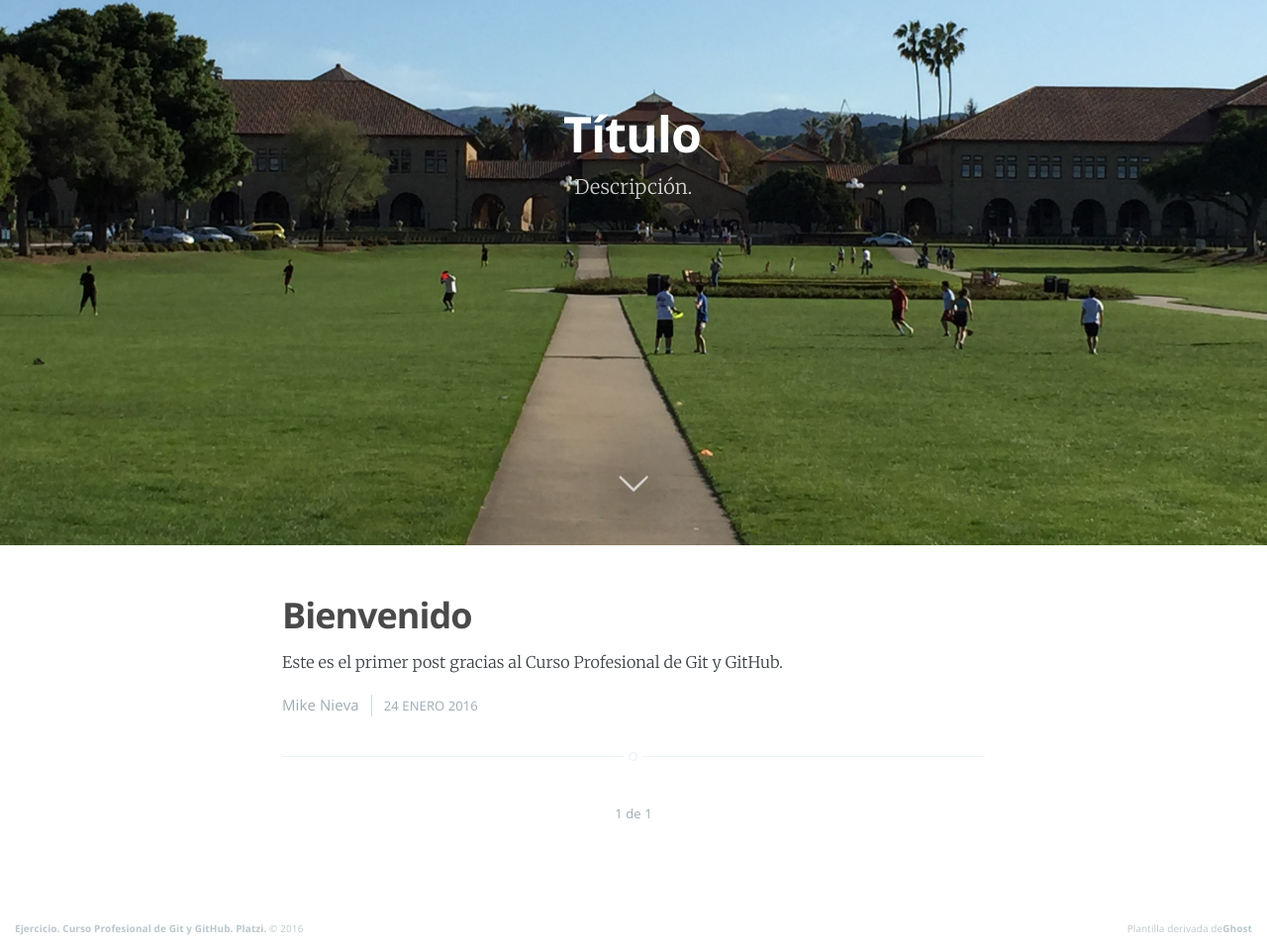
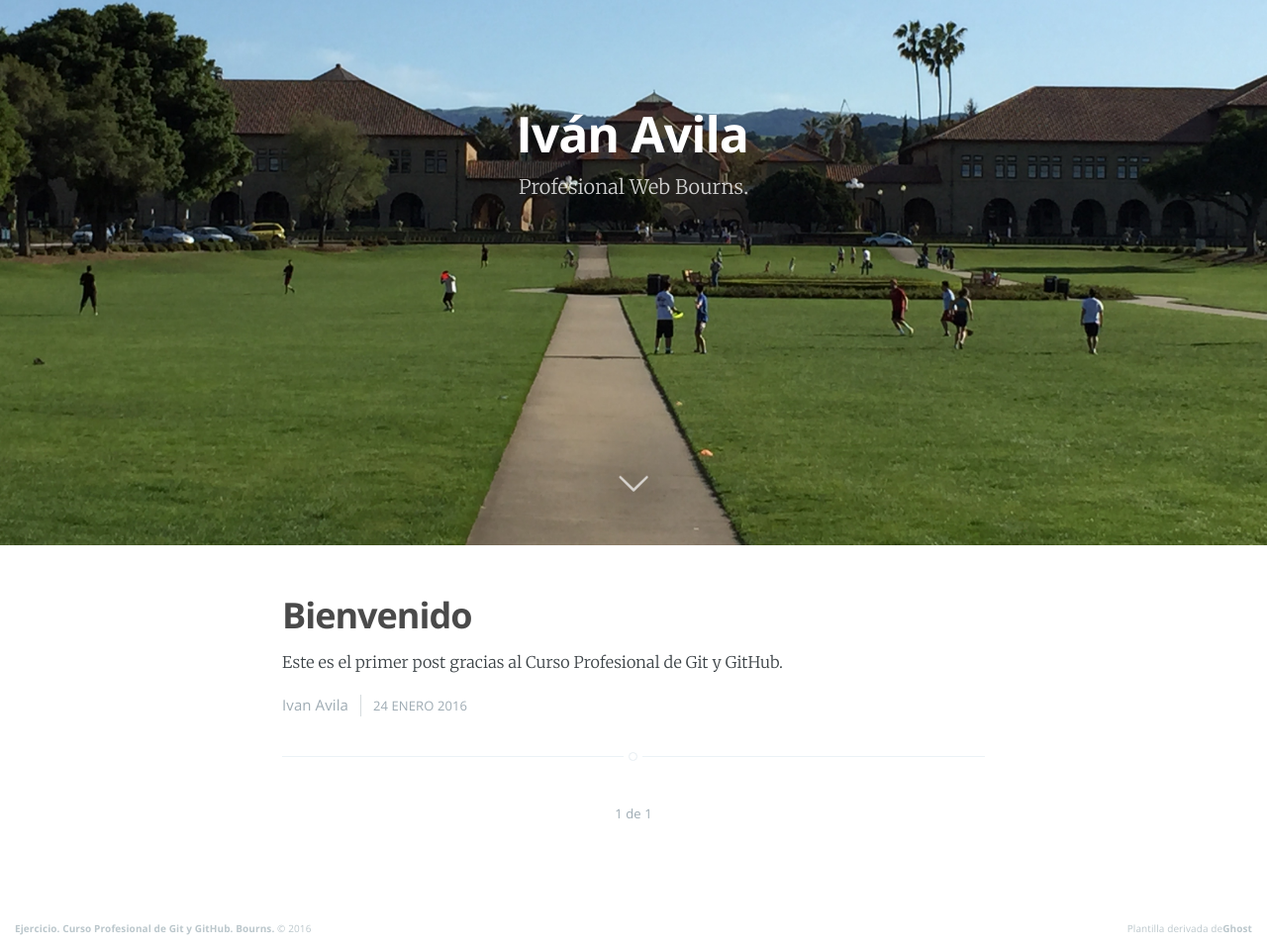
Before and after one commit to wolfogan/proyectogit, a plain HTML site: page index.html in a window 1280 px wide. Shown: the part 249-1207 px from the top of the page at 99% size. Drawn offline with nearby package versions, Linux system fonts and the light colour scheme.

Commit message:
Nombre y descripcion agregados

```diff
--- a/index.html
+++ b/index.html
@@ -75,8 +75,8 @@
             </nav>
             <div class="vertical">
                 <div class="main-header-content inner">
-                    <h1 class="page-title">Título</h1>
-                    <h2 class="page-description">Descripción.</h2>
+                    <h1 class="page-title">Iván Avila</h1>
+                    <h2 class="page-description">Profesional Web Bourns.</h2>
                 </div>
             </div>
             <a class="scroll-down icon-arrow-left" href="index.html#content" data-offset="-45"><span class="hidden">Scroll Down</span></a>
@@ -99,7 +99,7 @@
                     <p>Este es el primer post gracias al Curso Profesional de Git y GitHub.<a class="read-more" href="post-1/"></a></p>
                 </section>
                 <footer class="post-meta">
-                    <a href="author/mike/">Mike Nieva</a>
+                    <a href="author/mike/">Ivan Avila</a>
                     <time class="post-date" datetime="2016-01-24">24 Enero 2016</time>
                 </footer>
             </article>
@@ -111,7 +111,7 @@
         </main>
 
         <footer class="site-footer clearfix">
-            <section class="copyright"><a href="http://localhost:2368">Ejercicio. Curso Profesional de Git y GitHub. Platzi.</a> © 2016</section>
+            <section class="copyright"><a href="http://localhost:2368">Ejercicio. Curso Profesional de Git y GitHub. Bourns.</a> © 2016</section>
             <section class="poweredby">Plantilla derivada de<a href="https://ghost.org">Ghost</a></section>
         </footer>
 
```
